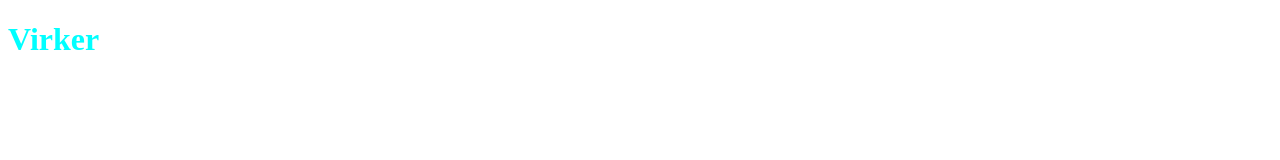
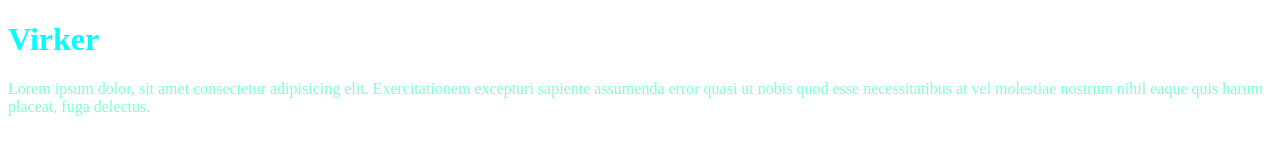
Before and after one commit to Laja0003/git_test, a plain HTML site: page index.html in a window 1280 px wide. Drawn offline with Linux system fonts and the light colour scheme.

Commit message:
tilføj p

```diff
--- a/index.html
+++ b/index.html
@@ -13,6 +13,9 @@
         <h1>Virker</h1>
     </main>
 
+    <p>Lorem ipsum dolor, sit amet consectetur adipisicing elit. Exercitationem excepturi sapiente assumenda error quasi
+        ut nobis quod esse necessitatibus at vel molestiae nostrum nihil eaque quis harum placeat, fuga delectus.</p>
+
 
 </body>
 
--- a/style.css
+++ b/style.css
@@ -1,3 +1,7 @@
 h1 {
   color: aqua;
 }
+
+p {
+  color: aquamarine;
+}
```
